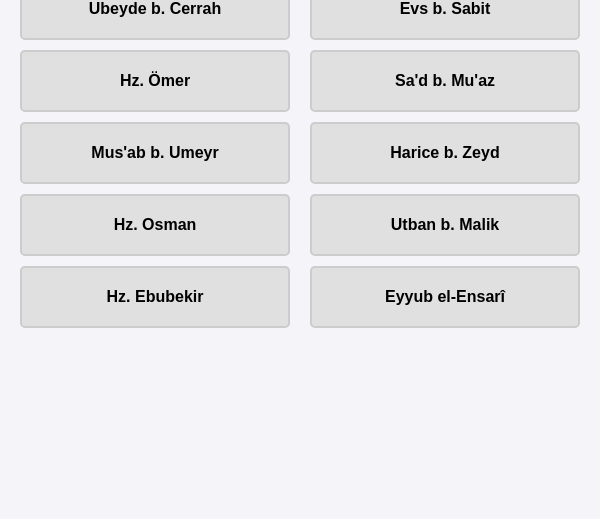
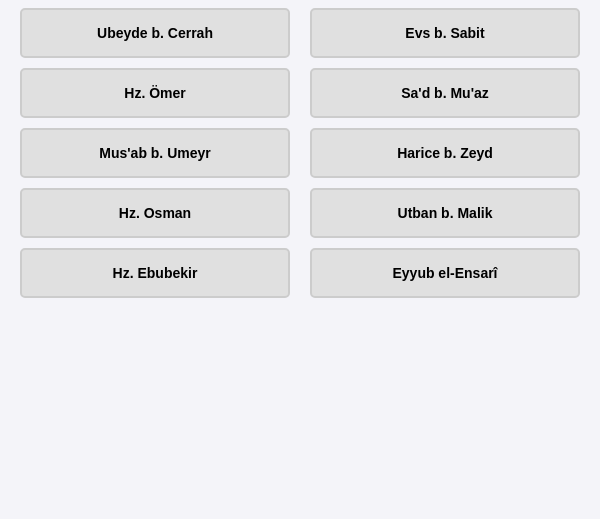
Before and after one commit to Fromat/muahat-eslestirme-oyunu, a plain HTML site: page index.html in a window 600 px wide. Shown: the part 281-800 px from the top of the page. Drawn offline with Linux system fonts and the light colour scheme.

Commit message:
Update index.html

```diff
--- a/index.html
+++ b/index.html
@@ -31,26 +31,21 @@
 
         .cards {
             display: grid;
-            grid-template-columns: repeat(1, 1fr);
+            grid-template-columns: 1fr;
             gap: 10px;
             width: 45%;
-            min-width: 200px;
-        }
-
-        @media (min-width: 500px) {
-            .cards {
-                grid-template-columns: repeat(1, 1fr);
-            }
+            min-width: 150px;
         }
 
         .card {
-            padding: 20px;
+            padding: 15px;
             background: #fff;
             border: 2px solid #ccc;
             border-radius: 5px;
             text-align: center;
             cursor: pointer;
             font-weight: bold;
+            font-size: 14px;
             transition: 0.3s;
         }
 
@@ -91,6 +86,17 @@
             .reset-btn:hover {
                 background: #e0e0e0;
             }
+
+        /* Mobilde de kolonlar yan yana */
+        @media (max-width: 600px) {
+            .game-container {
+                flex-wrap: nowrap;
+            }
+
+            .cards {
+                width: 45%;
+            }
+        }
     </style>
 </head>
 <body>
```
